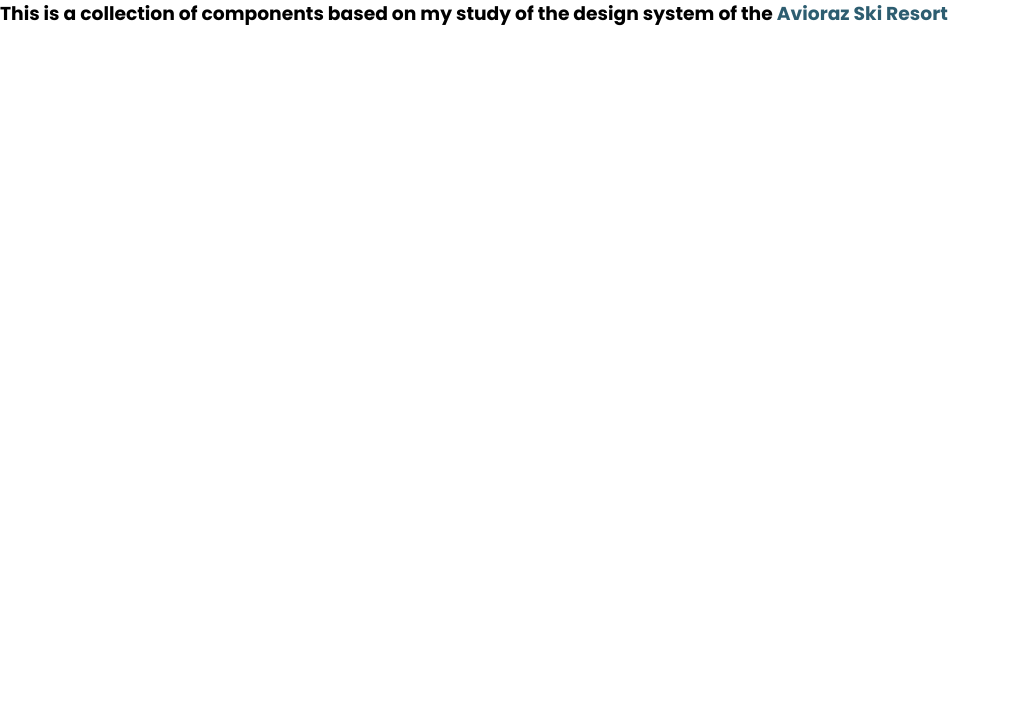
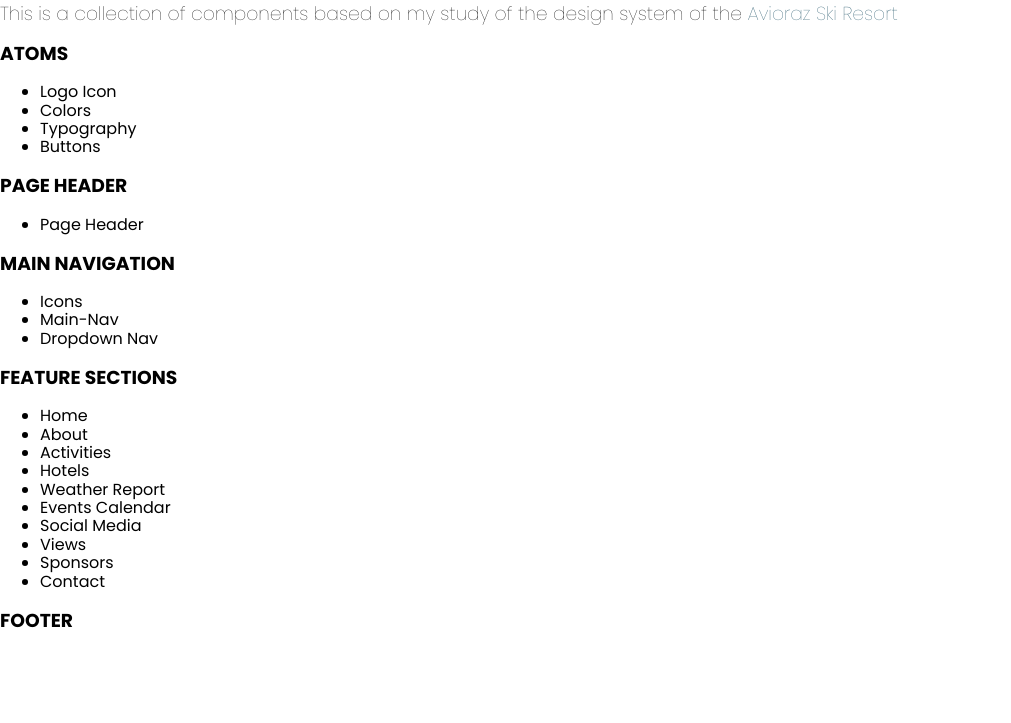
Before and after one commit to shollidayhastings/avoriaz_webdev_casestudy, a plain HTML site: page index.html in a window 1280 px wide. Shown: the part 77-800 px from the top of the page, without its empty margins (0-1011 px from the left). Drawn offline with Linux system fonts and the light colour scheme.

Commit message:
Index started

```diff
--- a/css/main.css
+++ b/css/main.css
@@ -19,6 +19,15 @@
 *:before,
 *:after {
     box-sizing: inherit;
+}
+
+.site-introh1 {
+    color: gray;
+}
+
+.site-introh3 {
+    color: var(--gray);
+    font-weight: lighter;
 }
 
 /* VIDEO BACKGROUND */
--- a/index.html
+++ b/index.html
@@ -15,11 +15,66 @@
 </head>
 
 <body>
-    <h1>Web Design System</h1>
-    <h3>This is a collection of components based on my study of the design system of the <a
-            href="https://www.avoriaz.com/en/"> Avioraz Ski Resort</a></h3>
+    <h1 class="site-introh1">Web Design System</h1>
+    <h3 class="site-introh3">This is a collection of components based on my study of the design system of the <a
+            href="https://www.avoriaz.com/en/"> Avioraz Ski Resort</a>
+    </h3>
+
+    <section>
+        <!--SIDE PANEL-->
+        <div class="sidebar__nav-links-container">
+            <div>
+                <h3>ATOMS</h3>
+                <ul>
+                    <li>Logo Icon</li>
+                    <li>Colors</li>
+                    <li>Typography</li>
+                    <li>Buttons</li>
+                </ul>
+            </div>
+
+            <div>
+                <h3>PAGE HEADER</h3>
+                <ul>
+                    <li>Page Header</li>
+                </ul>
+            </div>
+
+            <div>
+                <h3>MAIN NAVIGATION</h3>
+                <ul>
+                    <li>Icons</li>
+                    <li>Main-Nav</li>
+                    <li>Dropdown Nav</li>
+                </ul>
+            </div>
+
+            <div>
+                <h3>FEATURE SECTIONS</h3>
+                <ul>
+                    <li>Home</li>
+                    <li>About</li>
+                    <li>Activities</li>
+                    <li>Hotels</li>
+                    <li>Weather Report</li>
+                    <li>Events Calendar</li>
+                    <li>Social Media</li>
+                    <li>Views</li>
+                    <li>Sponsors</li>
+                    <li>Contact</li>
+                </ul>
+            </div>
+
+            <div>
+                <h3>FOOTER</h3>
+
+            </div>
+
+        </div>
 
 
+
+    </section>
 </body>
 
 <footer>
```
